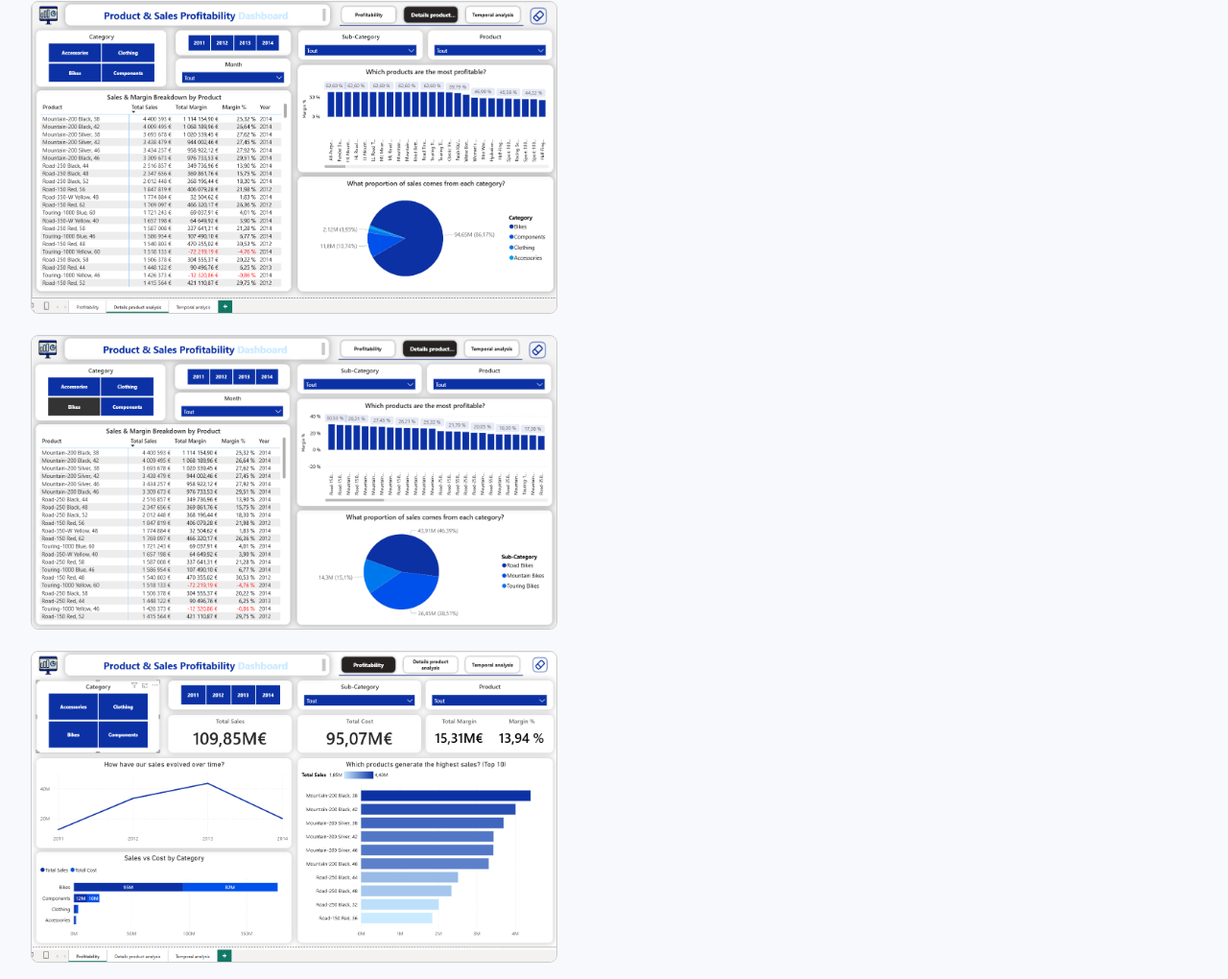
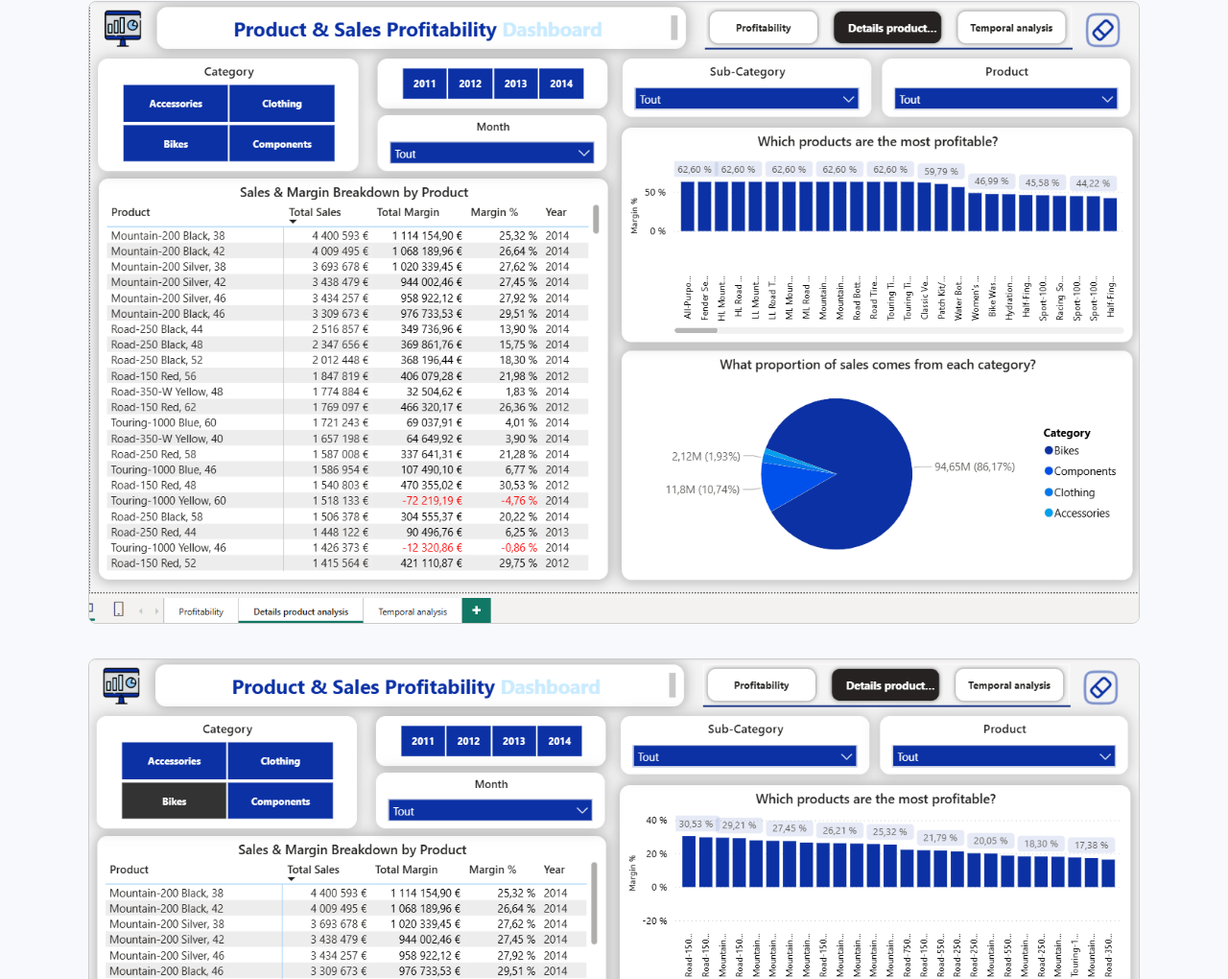
Before and after one commit to JeanPaul-P/Portfolio-data-analyst, a plain HTML site: page projet-rentabilite-produit/index.html in a window 1280 px wide. Shown: the part 1280-2300 px from the top of the page at 96% size. Drawn offline with Linux system fonts and the light colour scheme.

Commit message:
Update index.html

```diff
--- a/projet-rentabilite-produit/index.html
+++ b/projet-rentabilite-produit/index.html
@@ -102,13 +102,19 @@
       <h2>🖼️ Captures d’écran du dashboard</h2>
       <p>Voici quelques aperçus du tableau de bord Power BI pour consultation hors ligne :</p>
 
-      <img src="https://jeanpaul-p.github.io/Portfolio-data-analyst/projet-rentabilite-produit/Screenshots/Capture_product.png" alt="Capture Product" style="max-width: 45%; border: 1px solid #ccc; border-radius: 8px;">
-      <br><br>
-      <img src="https://jeanpaul-p.github.io/Portfolio-data-analyst/projet-rentabilite-produit/Screenshots/Capture_Product_Bikes.png" alt="Capture Product_Bikes" style="max-width: 45%; border: 1px solid #ccc; border-radius: 8px;">
-      <br><br>
-      <img src="https://jeanpaul-p.github.io/Portfolio-data-analyst/projet-rentabilite-produit/Screenshots/Capture_Profitability.png" alt="Rentabilité" style="max-width: 45%; border: 1px solid #ccc; border-radius: 8px;">
-      <br><br>
-      <img src="https://jeanpaul-p.github.io/Portfolio-data-analyst/projet-rentabilite-produit/Screenshots/Capture_Temporal.png" alt="Vue temporelle" style="max-width: 45%; border: 1px solid #ccc; border-radius: 8px;">
+      <div style="text-align: center;">
+        <img src="https://jeanpaul-p.github.io/Portfolio-data-analyst/projet-rentabilite-produit/Screenshots/Capture_product.png"
+          alt="Capture Product" style="width: 90%; max-width: 1200px; margin-bottom: 2em; border: 1px solid #ccc; border-radius: 8px;">
+
+        <img src="https://jeanpaul-p.github.io/Portfolio-data-analyst/projet-rentabilite-produit/Screenshots/Capture_Product_Bikes.png"
+          alt="Capture Product_Bikes" style="width: 90%; max-width: 1200px; margin-bottom: 2em; border: 1px solid #ccc; border-radius: 8px;">
+
+        <img src="https://jeanpaul-p.github.io/Portfolio-data-analyst/projet-rentabilite-produit/Screenshots/Capture_Profitability.png"
+          alt="Rentabilité" style="width: 90%; max-width: 1200px; margin-bottom: 2em; border: 1px solid #ccc; border-radius: 8px;">
+
+        <img src="https://jeanpaul-p.github.io/Portfolio-data-analyst/projet-rentabilite-produit/Screenshots/Capture_Temporal.png"
+          alt="Vue temporelle" style="width: 90%; max-width: 1200px; margin-bottom: 2em; border: 1px solid #ccc; border-radius: 8px;">
+      </div>
     </section>
 
     <section>
```
